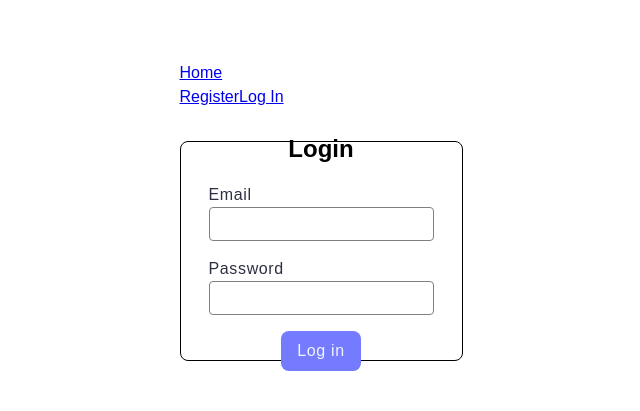
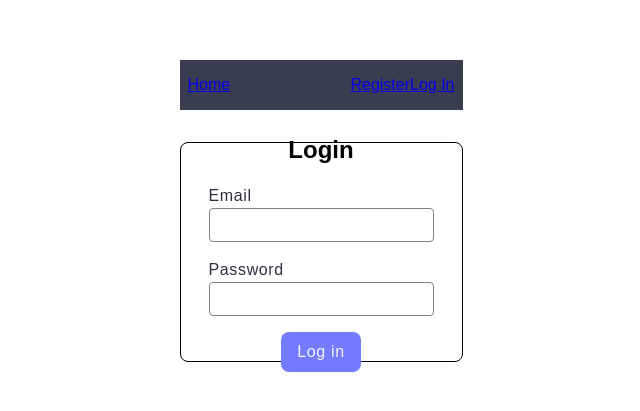
Before and after one commit to Bogdan-uas/goit-react-hw-08, a React (Vite) app: page /login in a window 1280 px wide. Shown: the part 173-584 px from the top of the page, without its empty margins (319-959 px from the left). Built offline with nearby package versions, Linux system fonts and the light colour scheme; no server answers.

Commit message:
minimal changes

```diff
--- a/src/components/AppBar/AppBar.module.css
+++ b/src/components/AppBar/AppBar.module.css
@@ -0,0 +1,8 @@
+.header {
+    display: flex;
+    justify-content: space-between;
+    align-items: center;
+    padding: 8px;
+    background-color: #3c3c50;
+    height: 50px;
+}
```
